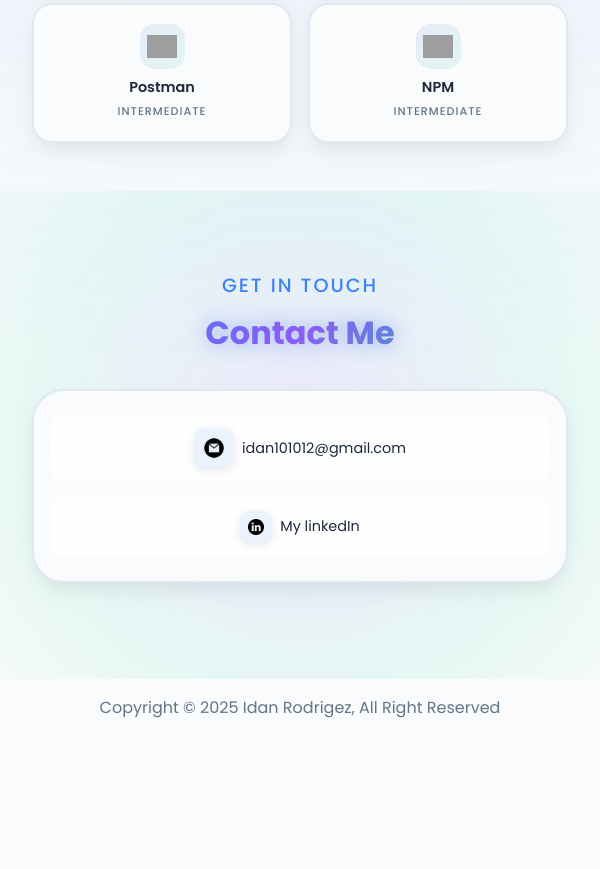
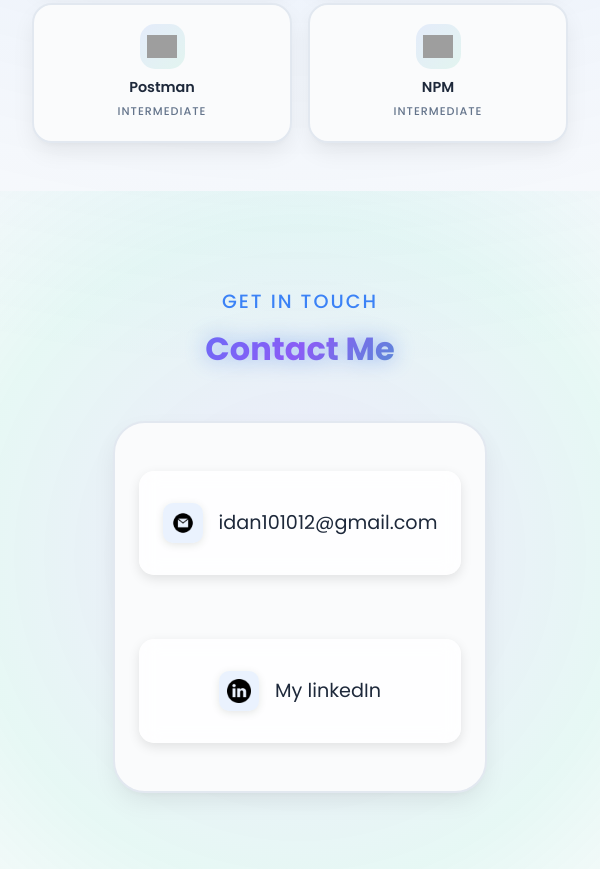
Before and after one commit to IdanRodri17/New-Portfolio-Website, a plain HTML site: page index.html in a window 600 px wide. Shown: the part 7691-8560 px from the top of the page. Before the commit the page ends 8450 px from the top, so only its background shows below. Drawn offline with Linux system fonts and the light colour scheme; grey boxes are pictures that could not be loaded.

Commit message:
Fix contact section and footer for iPhone 11 Pro Max

```diff
--- a/mediaqueries.css
+++ b/mediaqueries.css
@@ -291,9 +291,15 @@
 
 @media screen and (max-width: 600px)
 {
-    #contact,
+    #contact{
+        height: auto;
+        min-height: 40vh;
+        padding: 5rem 1rem;
+    }
     footer{
-        height: 10vh;
+        height: auto;
+        min-height: 10vh;
+        padding: 2rem 1rem;
     }
     #profile{
         height: auto;
@@ -316,9 +322,12 @@
         gap: 1rem;
     }
     .contact-info-container {
-        margin: 0;
+        margin: 0.5rem;
         justify-content: center;
-        padding: 0.8rem;
+        padding: 1.5rem 1rem;
+        display: flex;
+        align-items: center;
+        gap: 1rem;
     }
     .btn-container{
         flex-wrap: wrap;
@@ -328,13 +337,14 @@
     }
     .contact-info-container p,
     .nav-links li a{
-        font-size: 0.9rem;
+        font-size: 1.1rem;
     }
     .contact-info-container {
-        min-height: 60px;
-        border-radius: 12px;
+        min-height: 80px;
+        border-radius: 15px;
         background: rgba(255, 255, 255, 0.8);
         backdrop-filter: blur(10px);
+        box-shadow: 0 4px 12px rgba(0, 0, 0, 0.1);
     }
     [data-theme="dark"] .contact-info-container {
         background: rgba(15, 23, 42, 0.8);
@@ -733,6 +743,41 @@
     }
 }
 
+/* iPhone 11 Pro Max and similar large phones */
+@media screen and (max-width: 600px) and (min-width: 400px) {
+    .contact-info-container {
+        min-height: 100px;
+        padding: 2rem 1.5rem;
+        margin: 1rem 0.5rem;
+    }
+
+    .contact-info-container p {
+        font-size: 1.2rem;
+    }
+
+    .contact-info-container .icon {
+        width: 2.5rem;
+        height: 2.5rem;
+    }
+
+    #contact {
+        min-height: 50vh;
+        padding: 6rem 1rem;
+    }
+
+    .contact-info-upper-container {
+        gap: 2rem;
+        padding: 2rem 1rem;
+        margin: 2rem auto;
+        max-width: 400px;
+    }
+
+    footer {
+        padding: 3rem 1rem;
+        font-size: 1rem;
+    }
+}
+
 /* HIGH DPI DISPLAYS */
 @media screen and (min-resolution: 192dpi) {
     .theme-toggle {
--- a/script.js
+++ b/script.js
@@ -28,6 +28,9 @@ function toggleTheme() {
     themeButtons.forEach(button => {
         button.innerHTML = newTheme === 'dark' ? '☀️' : '🌙';
     });
+
+    // Immediately update navbar background for current scroll position
+    updateNavbarBackground();
 }
 
 // Load saved theme on page load
@@ -78,25 +81,24 @@ function initSmoothScrolling() {
     });
 }
 
+// Function to update navbar background based on current theme and scroll position
+function updateNavbarBackground() {
+    const navbar = document.querySelector('nav');
+    const currentScrollY = window.scrollY;
+    const isDark = document.documentElement.getAttribute('data-theme') === 'dark';
+
+    if (currentScrollY > 100) {
+        navbar.style.background = isDark ? 'rgba(15, 23, 42, 0.95)' : 'rgba(255, 255, 255, 0.95)';
+    } else {
+        navbar.style.background = isDark ? 'rgba(15, 23, 42, 0.9)' : 'rgba(255, 255, 255, 0.9)';
+    }
+}
+
 // Simplified navbar scroll effect - no hide/show animation
 function initNavbarScrollEffect() {
-    const navbar = document.querySelector('nav');
-
-    window.addEventListener('scroll', () => {
-        const currentScrollY = window.scrollY;
-
-        if (currentScrollY > 100) {
-            navbar.style.background = 'rgba(255, 255, 255, 0.95)';
-            if (document.documentElement.getAttribute('data-theme') === 'dark') {
-                navbar.style.background = 'rgba(17, 24, 39, 0.95)';
-            }
-        } else {
-            navbar.style.background = 'rgba(255, 255, 255, 0.9)';
-            if (document.documentElement.getAttribute('data-theme') === 'dark') {
-                navbar.style.background = 'rgba(17, 24, 39, 0.9)';
-            }
-        }
-    });
+    window.addEventListener('scroll', updateNavbarBackground);
+    // Initial call to set correct background on page load
+    updateNavbarBackground();
 }
 
 // Static description - no animation needed
```
